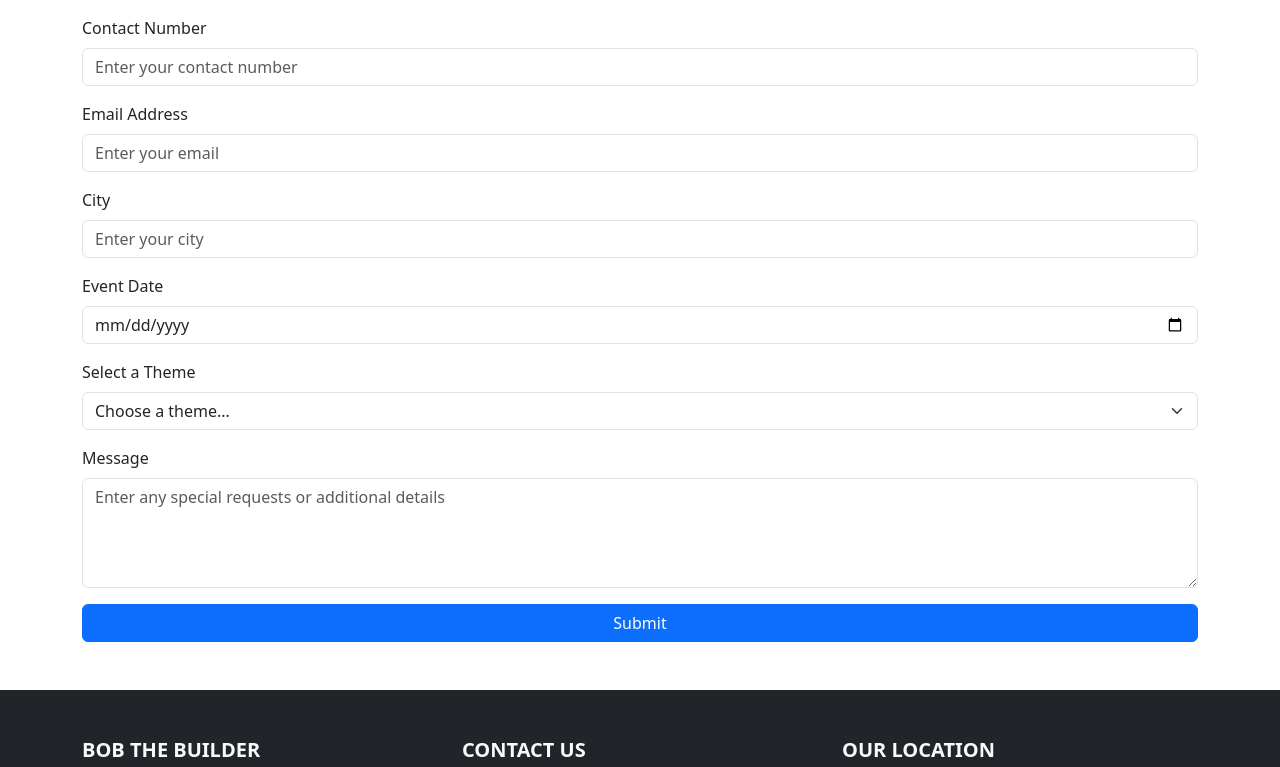
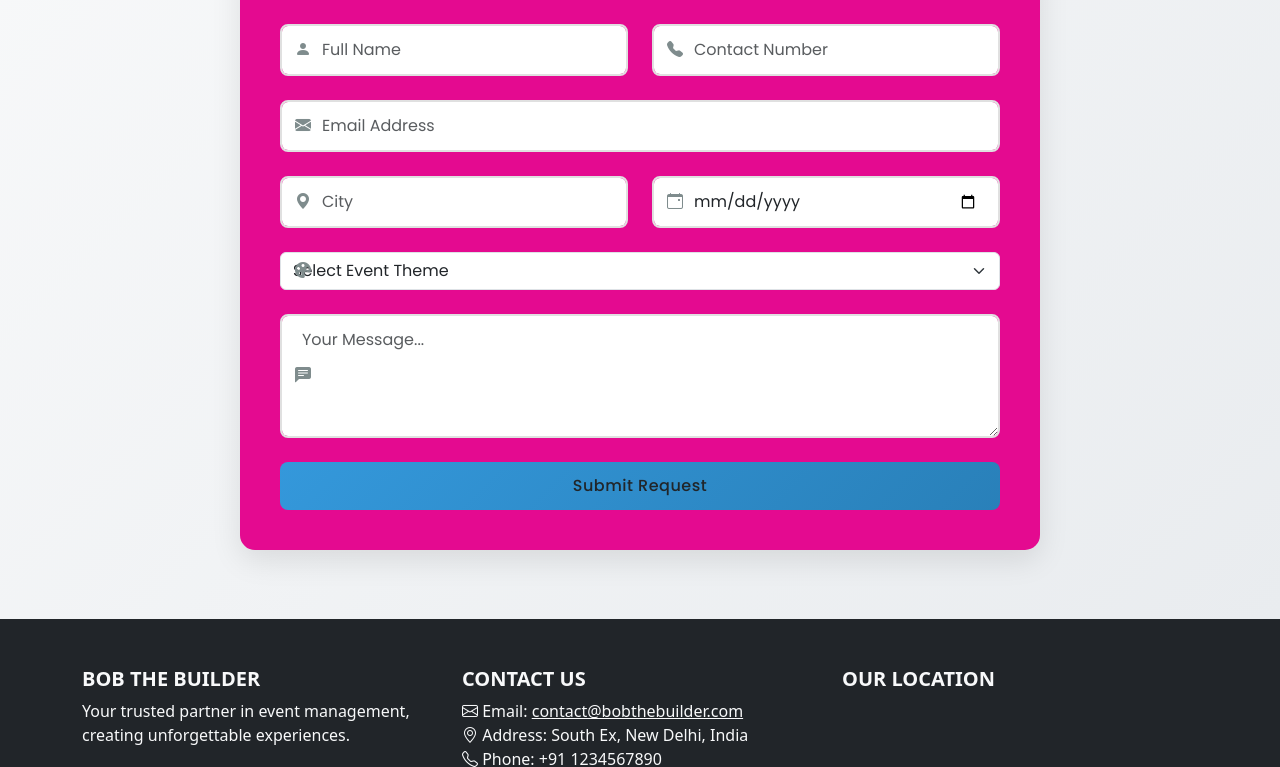
Before and after one commit to tarunpaswan20/bob, a plain HTML site: page contactus.html in a window 1280 px wide. Shown: the part 314-1081 px from the top of the page. Drawn offline with nearby package versions, Linux system fonts and the light colour scheme; grey boxes are pictures that could not be loaded.

Commit message:
Update contactus.html

```diff
--- a/contactus.html
+++ b/contactus.html
@@ -3,12 +3,115 @@
 <head>
   <meta charset="UTF-8">
   <meta name="viewport" content="width=device-width, initial-scale=1.0">
-  <title>Event Management</title>
+  <title>contact us </title>
   <link href="https://cdn.jsdelivr.net/npm/bootstrap-icons/font/bootstrap-icons.css" rel="stylesheet">
 
   <link rel="stylesheet" href="styles.css">
   <link href="https://cdn.jsdelivr.net/npm/bootstrap@5.3.0-alpha3/dist/css/bootstrap.min.css" rel="stylesheet">
-<style></style>
+  <link href="https://cdn.jsdelivr.net/npm/bootstrap@5.3.0-alpha3/dist/css/bootstrap.min.css" rel="stylesheet">
+  <link href="https://unpkg.com/aos@2.3.1/dist/aos.css" rel="stylesheet">
+  <link href="https://fonts.googleapis.com/css2?family=Poppins:wght@300;400;500;600&display=swap" rel="stylesheet">
+  <style>
+    /* Custom Styles */
+    .contact-section {
+      background: linear-gradient(135deg, #f8f9fa 0%, #e9ecef 100%);
+      padding: 4rem 0;
+      min-height: 100vh;
+      display: flex;
+      align-items: center;
+      font-family: 'Poppins', sans-serif;
+    }
+
+    .form-container {
+      background: rgb(228, 10, 144);
+      padding: 2.5rem;
+      border-radius: 15px;
+      box-shadow: 0 10px 30px rgba(0,0,0,0.1);
+      max-width: 800px;
+      margin: 0 auto;
+    }
+
+    .form-title {
+      color: #2c3e50;
+      font-weight: 600;
+      margin-bottom: 2rem;
+      text-align: center;
+      position: relative;
+      padding-bottom: 1rem;
+    }
+
+    .form-title::after {
+      content: '';
+      position: absolute;
+      bottom: 0;
+      left: 50%;
+      transform: translateX(-50%);
+      width: 60px;
+      height: 3px;
+      background: #3498db;
+    }
+
+    .form-label {
+      font-weight: 500;
+      color: #34495e;
+      margin-bottom: 0.5rem;
+    }
+
+    .form-control {
+      border: 2px solid #e0e0e0;
+      border-radius: 8px;
+      padding: 0.75rem 1.25rem;
+      transition: all 0.3s ease;
+    }
+
+    .form-control:focus {
+      border-color: #3498db;
+      box-shadow: 0 0 0 3px rgba(52,152,219,0.1);
+    }
+
+    .btn-submit {
+      background: linear-gradient(135deg, #3498db, #2980b9);
+      border: none;
+      padding: 0.75rem 2rem;
+      font-weight: 500;
+      letter-spacing: 0.5px;
+      transition: all 0.3s ease;
+      width: 100%;
+      border-radius: 8px;
+    }
+
+    .btn-submit:hover {
+      transform: translateY(-2px);
+      box-shadow: 0 5px 15px rgba(52,152,219,0.3);
+    }
+
+    .input-icon {
+      position: relative;
+    }
+
+    .input-icon i {
+      position: absolute;
+      left: 15px;
+      top: 50%;
+      transform: translateY(-50%);
+      color: #7f8c8d;
+    }
+
+    .input-icon input {
+      padding-left: 40px;
+    }
+
+    /* Responsive Design */
+    @media (max-width: 768px) {
+      .form-container {
+        padding: 1.5rem;
+      }
+
+      .form-title {
+        font-size: 1.5rem;
+      }
+    }
+  </style>
 </head>
 <body>
   <!-- Custom Navbar -->
@@ -35,71 +138,77 @@
     </div>
   </nav>
 
-  <!DOCTYPE html>
-  <html lang="en">
-  <head>
-    <meta charset="UTF-8">
-    <meta name="viewport" content="width=device-width, initial-scale=1.0">
-    <title>Contact Form</title>
-    <!-- Bootstrap CSS -->
-    <link href="https://cdn.jsdelivr.net/npm/bootstrap@5.3.0-alpha3/dist/css/bootstrap.min.css" rel="stylesheet">
-  </head>
-  <body>
-   <section>
-    <div class="container my-5">
-      <h2 class="text-center mb-4">Bob the builder</h2>
+  <section class="contact-section">
+    <div class="form-container">
+      <h2 class="form-title" data-aos="fade-up">Get in Touch</h2>
       <form action="https://formspree.io/f/mqaanrva" method="POST">
+        <div class="row g-4">
           <!-- Name -->
-        <div class="mb-3">
-          <label for="name" class="form-label">Name</label>
-          <input type="text" id="name" name="name" class="form-control" placeholder="Enter your full name" required>
+          <div class="col-md-6" data-aos="fade-right" data-aos-delay="100">
+            <div class="input-icon">
+              <i class="bi bi-person-fill"></i>
+              <input type="text" id="name" name="name" class="form-control" placeholder="Full Name" required>
+            </div>
           </div>
 
           <!-- Contact Number -->
-        <div class="mb-3">
-          <label for="contact" class="form-label">Contact Number</label>
-          <input type="tel" id="contact" name="contact" class="form-control" placeholder="Enter your contact number" required pattern="[0-9]{10}">
+          <div class="col-md-6" data-aos="fade-left" data-aos-delay="200">
+            <div class="input-icon">
+              <i class="bi bi-telephone-fill"></i>
+              <input type="tel" id="contact" name="contact" class="form-control" placeholder="Contact Number" required pattern="[0-9]{10}">
+            </div>
           </div>
 
           <!-- Email -->
-        <div class="mb-3">
-          <label for="email" class="form-label">Email Address</label>
-          <input type="email" id="email" name="email" class="form-control" placeholder="Enter your email" required>
+          <div class="col-12" data-aos="fade-up" data-aos-delay="300">
+            <div class="input-icon">
+              <i class="bi bi-envelope-fill"></i>
+              <input type="email" id="email" name="email" class="form-control" placeholder="Email Address" required>
+            </div>
           </div>
 
-        <!-- City -->
-        <div class="mb-3">
-          <label for="city" class="form-label">City</label>
-          <input type="text" id="city" name="city" class="form-control" placeholder="Enter your city" required>
+          <!-- City & Date -->
+          <div class="col-md-6" data-aos="fade-right" data-aos-delay="400">
+            <div class="input-icon">
+              <i class="bi bi-geo-alt-fill"></i>
+              <input type="text" id="city" name="city" class="form-control" placeholder="City" required>
+            </div>
           </div>
 
-        <!-- Event Date -->
-        <div class="mb-3">
-          <label for="date" class="form-label">Event Date</label>
+          <div class="col-md-6" data-aos="fade-left" data-aos-delay="500">
+            <div class="input-icon">
+              <i class="bi bi-calendar-event"></i>
               <input type="date" id="date" name="event_date" class="form-control" required>
             </div>
+          </div>
 
-        <!-- Theme Dropdown -->
-        <div class="mb-3">
-          <label for="theme" class="form-label">Select a Theme</label>
+          <!-- Theme -->
+          <div class="col-12" data-aos="fade-up" data-aos-delay="600">
+            <div class="input-icon">
+              <i class="bi bi-palette-fill"></i>
               <select id="theme" name="theme" class="form-select" required>
-            <option value="">Choose a theme...</option>
+                <option value="">Select Event Theme</option>
                 <option value="Pool Party">Pool Party</option>
                 <option value="Halloween Party">Halloween Party</option>
                 <option value="Disney Party">Disney Party</option>
                 <option value="Jungle Party">Jungle Party</option>
               </select>
             </div>
+          </div>
 
           <!-- Message -->
-        <div class="mb-3">
-          <label for="message" class="form-label">Message</label>
-          <textarea id="message" name="message" class="form-control" rows="4" placeholder="Enter any special requests or additional details" required></textarea>
+          <div class="col-12" data-aos="fade-up" data-aos-delay="700">
+            <div class="input-icon">
+              <i class="bi bi-chat-left-text-fill"></i>
+              <textarea id="message" name="message" class="form-control" rows="4" placeholder="Your Message..." required></textarea>
+            </div>
           </div>
 
           <!-- Submit Button -->
-        <button type="submit" class="btn btn-primary w-100">Submit</button>
-
+          <div class="col-12" data-aos="zoom-in" data-aos-delay="800">
+            <button type="submit" class="btn btn-submit">Submit Request</button>
+          </div>
+        </div>
       </form>
     </div>
   </section>
@@ -138,12 +247,28 @@
       </div>
     </div>
 
-    <!-- Footer Bottom -->
-    <div class="text-center mt-4">
-      <p class="mb-0">© 2025 Bob the Builder. All rights reserved.</p>
+    <!-- Company Info -->
+<div class="col-md-4 mb-4" data-aos="fade-up" data-aos-delay="100">
+  <!-- content -->
 </div>
+
+<!-- Contact Info -->
+<div class="col-md-4 mb-4" data-aos="fade-up" data-aos-delay="200">
+  <!-- content -->
+</div>
+
+<!-- Google Map -->
+<div class="col-md-4" data-aos="fade-up" data-aos-delay="300">
+  <!-- map -->
 </div>
 </footer>
-
+<script src="https://unpkg.com/aos@2.3.1/dist/aos.js"></script>
+<script>
+  AOS.init({
+    duration: 1000,
+    once: true
+  });
+</script>
+<link rel="stylesheet" href="https://cdn.jsdelivr.net/npm/bootstrap-icons@1.8.1/font/bootstrap-icons.css">
   </body>
   </html>
```
Lines whose indentation alone changed are shown as unchanged.
